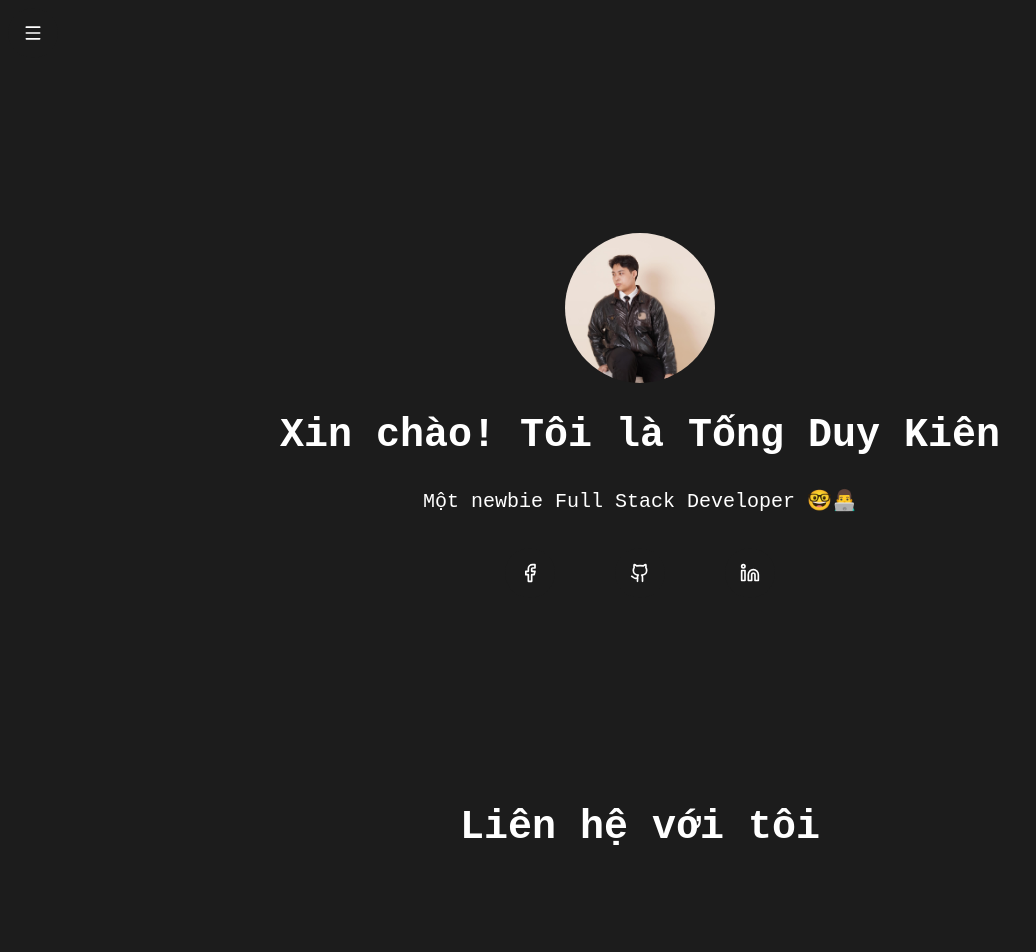
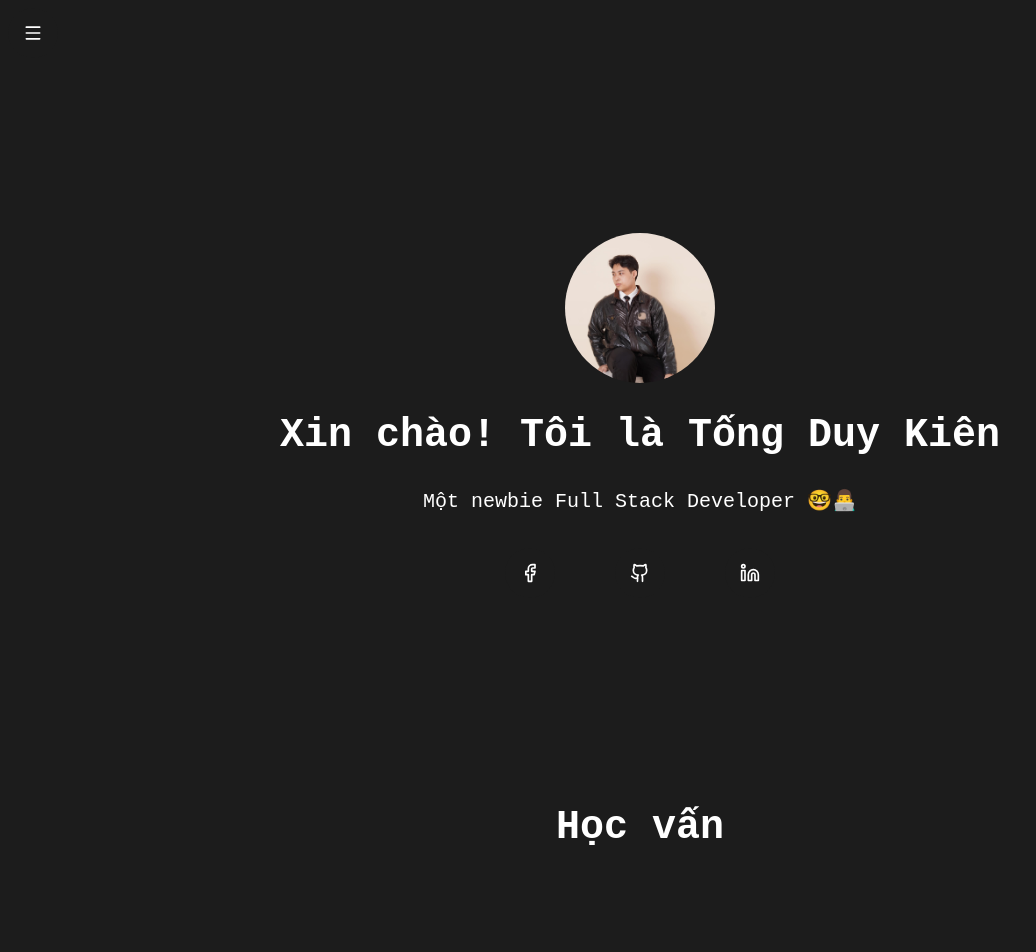
Before and after one commit to kencrimsonIT/Portfolio, a React (Create React App) app: page / in a window 1280 px wide. Shown: the top 952 px of the page, without its empty margins (0-1036 px from the left). Built offline with nearby package versions, Linux system fonts and the light colour scheme.

Commit message:
UPDATE: Add education section into main frame

```diff
--- a/src/App.jsx
+++ b/src/App.jsx
@@ -1,11 +1,13 @@
 import './App.css';
 import Home from "./Homepage/Home";
+import Education from "./Components/Education"
 import Contact from "./Components/Contact";
 
 const App = () => {
   return (
       <>
         <Home />
+        <Education />
         <Contact />
       </>
   );
```
